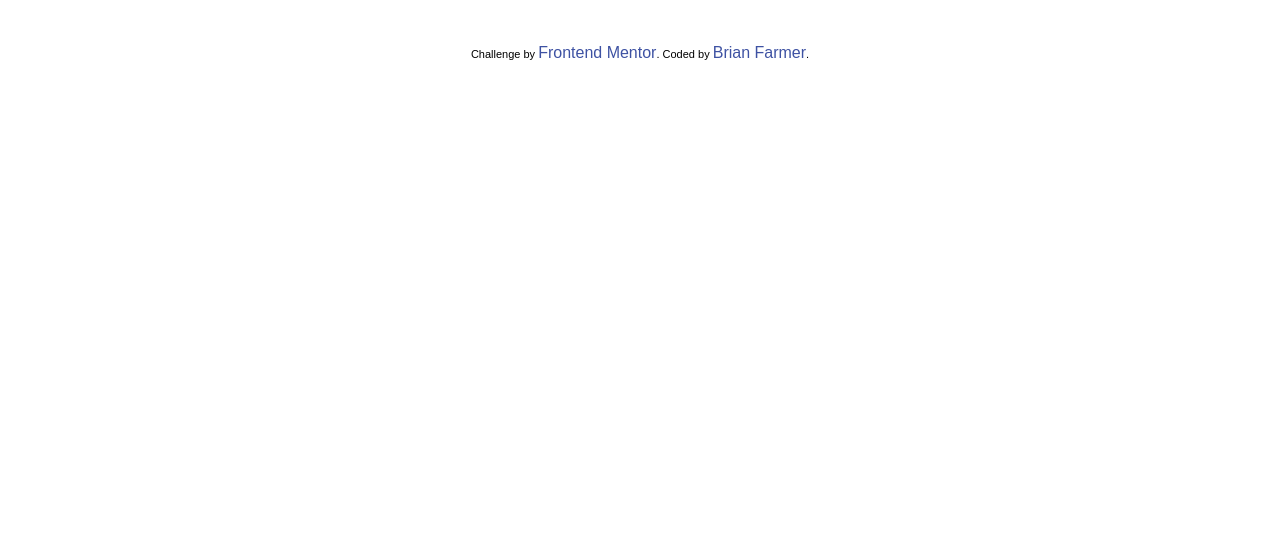
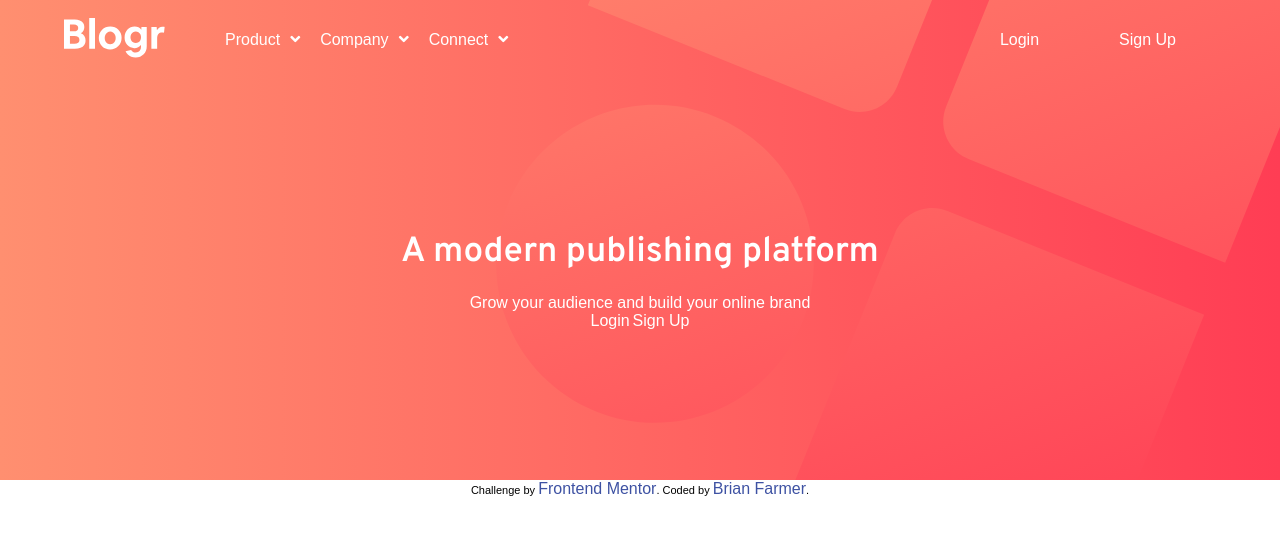
Before and after one commit to brianlfarmerllc/fem_blogr_landing_page, a plain HTML site: page index.html in a window 1280 px wide. Drawn offline with nearby package versions, Linux system fonts and the light colour scheme; files that its build step writes are made by us from their sources.

Commit message:
working on intro section

```diff
--- a/index.html
+++ b/index.html
@@ -1,36 +1,95 @@
 <!DOCTYPE html>
 <html lang="en">
-
   <head>
-  <meta charset="UTF-8">
-  <meta name="viewport" content="width=device-width, initial-scale=1.0">
+    <meta charset="UTF-8" />
+    <meta name="viewport" content="width=device-width, initial-scale=1.0" />
     <!-- displays site properly based on user's device -->
-  <link rel="icon" type="image/png" sizes="32x32" href="./images/favicon-32x32.png">
-  <link rel="preconnect" href="https://fonts.gstatic.com">
+    <link
+      rel="icon"
+      type="image/png"
+      sizes="32x32"
+      href="./images/favicon-32x32.png"
+    />
+    <link rel="preconnect" href="https://fonts.gstatic.com" />
+    <link
+      rel="stylesheet"
+      href="https://cdnjs.cloudflare.com/ajax/libs/font-awesome/5.15.3/css/all.min.css"
+      integrity="sha512-iBBXm8fW90+nuLcSKlbmrPcLa0OT92xO1BIsZ+ywDWZCvqsWgccV3gFoRBv0z+8dLJgyAHIhR35VZc2oM/gI1w=="
+      crossorigin="anonymous"
+    />
     <link
       href="https://fonts.googleapis.com/css2?family=Overpass:wght@300;600&family=Ubuntu:wght@400;500;700&display=swap"
-    rel="stylesheet">
-
+      rel="stylesheet"
+    />
     <title>Frontend Mentor | [Blogr]</title>
-  <link rel="stylesheet" href="./styles/styles.css">
-
+    <link rel="stylesheet" href="./styles/styles.css" />
   </head>
 
   <body>
+    <!-- Top Intro Section -->
     <section class="intro">
+      <img
+        class="intro-img"
+        src="./assets/images/bg-pattern-intro.svg"
+        alt=""
+      />
       <header>
         <nav>
           <div class="logo-nav">
-          <a href="#"><img src="./assets/images/logo.svg" alt="company-logo"></a>
+            <a href="#"
+              ><img src="./assets/images/logo.svg" alt="company-logo"
+            /></a>
+            <ul class="main-ul">
+              <li>
+                <a href="#">Product<i class="fas fa-angle-down"></i></a>
+                <ul class="dropUl">
+                  <li><a href="#">Overview</a></li>
+                  <li><a href="#">Pricing</a></li>
+                  <li><a href="#">Marketplace</a></li>
+                  <li><a href="#">Features</a></li>
+                  <li><a href="#">Intergrations</a></li>
+                </ul>
+              </li>
+              <li>
+                <a href="#">Company<i class="fas fa-angle-down"></i></a>
+                <ul class="dropUl">
+                  <li><a href="#">About</a></li>
+                  <li><a href="#">About</a></li>
+                  <li><a href="#">Blog</a></li>
+                  <li><a href="#">Careers</a></li>
+                </ul>
+              </li>
+              <li>
+                <a href="#">Connect<i class="fas fa-angle-down"></i></a>
+                <ul class="dropUl">
+                  <li><a href="#">Contact</a></li>
+                  <li><a href="#">Newsletter</a></li>
+                  <li><a href="#">LinkedIn</a></li>
+                </ul>
+              </li>
+            </ul>
+          </div>
+          <div class="login">
+            <a href="#">Login</a>
+            <a href="#">Sign Up</a>
           </div>
         </nav>
       </header>
+      <div class="intro-text">
+        <h2>A modern publishing platform</h2>
+        <p>Grow your audience and build your online brand</p>
+        <div class="login">
+          <a href="#">Login</a>
+          <a href="#">Sign Up</a>
+        </div>
+      </div>
     </section>
 
     <div class="attribution">
-    Challenge by <a href="https://www.frontendmentor.io?ref=challenge" target="_blank">Frontend Mentor</a>.
-    Coded by <a href="#">Brian Farmer</a>.
+      Challenge by
+      <a href="https://www.frontendmentor.io?ref=challenge" target="_blank"
+        >Frontend Mentor</a
+      >. Coded by <a href="#">Brian Farmer</a>.
     </div>
   </body>
-
 </html>
--- a/styles/_global.scss
+++ b/styles/_global.scss
@@ -27,6 +27,7 @@ textarea,
 a,
 p {
   font-size: $text;
+  color: $whiteText;
 }
 
 h2 {
@@ -44,5 +45,5 @@ ul {
 }
 a {
   text-decoration: none;
-    color: $text;
+  color: $whiteText;
 }
--- /dev/null
+++ b/styles/_intro.scss
@@ -0,0 +1,66 @@
+.intro {
+  min-height: 60vh;
+  background: $redGrade;
+  position: relative;
+  object-fit: contain;
+  overflow: hidden;
+
+  .intro-img {
+    width: 100%;
+    position: absolute;
+    top: -100%;
+    right: -20%;
+  }
+}
+
+nav {
+  width: 90%;
+  margin: 0 auto;
+  min-height: 10vh;
+  @include flex(space-between, center, row);
+
+  .logo-nav {
+    @include flex(flex-start, center, row);
+    flex: 4 1 30rem;
+
+    ul {
+      @include flex(space-between, center, row);
+      padding-left: 4rem;
+      z-index: 2;
+      li {
+        padding-left: 2rem;
+        i {
+          padding-left: 1rem;
+        }
+      }
+      .dropUl {
+        display: none;
+      }
+    }
+  }
+
+  .login {
+    @include flex(flex-end, center, row);
+    flex: 1 1 20rem;
+    a {
+      padding: 2rem 4rem;
+      z-index: 2;
+    }
+  }
+}
+
+.intro-text {
+  @include flex(center, center, column);
+  color: $whiteText;
+  min-height: 50vh;
+  h2,
+  p,
+  .login {
+    z-index: 2;
+  }
+  h2 {
+    font-size: $header2;
+    @include Overpass($weight: 600);
+    padding-bottom: 2rem;
+  }
+}
--- a/styles/_var.scss
+++ b/styles/_var.scss
@@ -8,7 +8,7 @@ $darkBlue: hsl(208, 49%, 24%);
 
 // Neutral
 
-$text: hsl(0, 0%, 100%);
+$whiteText: hsl(0, 0%, 100%);
 $footerText: hsl(240, 2%, 79%);
 $bodyCopy: hsl(207, 13%, 34%);
 $footerBackground: hsl(240, 10%, 16%);
@@ -17,16 +17,16 @@ $footerBackground: hsl(240, 10%, 16%);
 
 // Background gradient - Intro/CTA mobile nav:
 
-$redGrade: linear-gradient(to right hsl(13, 100%, 72%), hsl(353, 100%, 62%));
+$redGrade: linear-gradient(to right, hsl(13, 100%, 72%), hsl(353, 100%, 62%));
 
 // Background gradient - body:
 
-$blueGrade: linear-gradient(to right hsl(237, 17%, 21%), hsl(237, 23%, 32%));
+$blueGrade: linear-gradient(to right, hsl(237, 17%, 21%), hsl(237, 23%, 32%));
 
 // -----Typography-----
 
 $header1: 2.4rem;
-$header2: 2.1rem;
+$header2: 3.5rem;
 $header3: 2.1rem;
 $header4: 2rem;
 $text: 1.6rem;
--- a/styles/styles.scss
+++ b/styles/styles.scss
@@ -1,3 +1,4 @@
 @import "./var";
 @import "./global";
+@import "./intro";
 @import "./attribution";
```
Also changed, not shown: styles/styles.css (added), 1 other file. Lines whose indentation alone changed are shown as unchanged.
